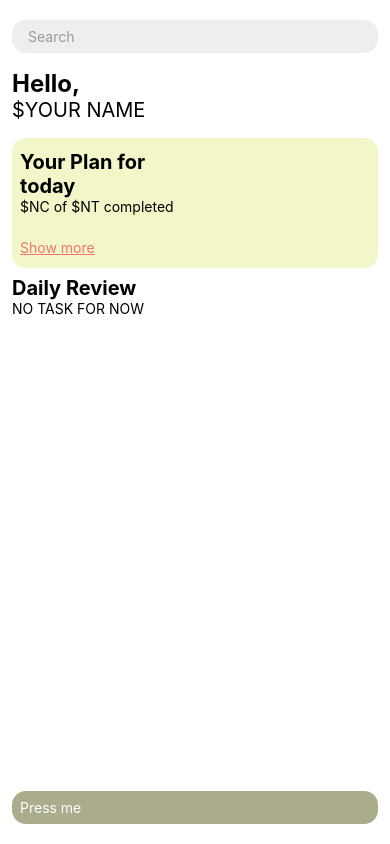
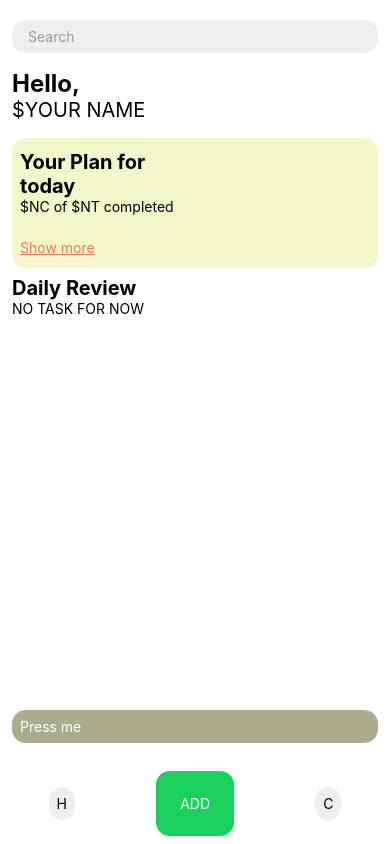
Before and after one commit to DavideMono/pills-reminder, a React Native app: screen / in a window 390 px wide. Built offline with nearby package versions, Linux system fonts and the light colour scheme.

Commit message:
feat: integrate bottom navigation

```diff
--- a/App.tsx
+++ b/App.tsx
@@ -1,7 +1,9 @@
 import React, { useCallback, useEffect, VFC } from 'react'
+import { StyleSheet, View } from 'react-native'
 import AsyncStorage from '@react-native-async-storage/async-storage'
 import { STORE_PILLS_KEY } from 'src/lib/constant'
 import { useStore } from 'src/lib/store'
+import BottomNavigation from 'src/components/BottomNavigation'
 import Home from 'src/pages/Home'
 
 const App: VFC = () => {
@@ -28,7 +30,16 @@ const App: VFC = () => {
     initializeStorage()
   }, [])
 
-  return <Home />
+  return (
+    <View style={styles.root}>
+      <Home />
+      <BottomNavigation />
+    </View>
+  )
 }
 
+const styles = StyleSheet.create({
+  root: { flex: 1 }
+})
+
 export default App
--- a/src/components/BottomNavigation.tsx
+++ b/src/components/BottomNavigation.tsx
@@ -1,30 +1,25 @@
 import React, { VFC } from 'react'
-import { View } from 'react-native'
+import { StyleSheet, View } from 'react-native'
 import Button from 'src/components/Button'
 
 const BottomNavigation: VFC = () => {
   return (
-    <View
-      style={{
-        display: 'flex',
-        flexDirection: 'row',
-        alignItems: 'center',
-        justifyContent: 'space-around',
-        padding: 8,
-        height: 60
-      }}
-    >
-      <Button styleRoot={{ height: 40, marginVertical: 5 }} text="H" onPress={() => {}} />
-      <Button
-        styleRoot={{ display: 'flex', alignItems: 'center', justifyContent: 'center' }}
-        color="primary"
-        text="ADD"
-        size="xl"
-        onPress={() => {}}
-      />
-      <Button styleRoot={{ height: 40, marginVertical: 5 }} text="C" onPress={() => {}} />
+    <View style={styles.root}>
+      <Button text="H" onPress={() => {}} />
+      <Button color="primary" text="ADD" size="big" onPress={() => {}} />
+      <Button text="C" onPress={() => {}} />
     </View>
   )
 }
 
+const styles = StyleSheet.create({
+  root: {
+    display: 'flex',
+    flexDirection: 'row',
+    alignItems: 'center',
+    justifyContent: 'space-around',
+    padding: 8
+  }
+})
+
 export default BottomNavigation
--- a/src/components/Button.tsx
+++ b/src/components/Button.tsx
@@ -17,7 +17,7 @@ type Props = {
   onPress: () => void
   color?: ThemeColor
   variant?: ThemeVariant
-  size?: 'sm' | 'md' | 'lg' | 'xl'
+  size?: 'sm' | 'md' | 'lg' | 'xl' | 'big'
   styleRoot?: StyleProp<ViewStyle>
   styleText?: StyleProp<TextStyle>
 }
@@ -28,7 +28,7 @@ const Button: VFC<Props> = ({ color = 'default', variant = 'text', size = 'md',
   const style = useMemo<StyleProp<ViewStyle>>(() => {
     const defaultStyle: StyleProp<ViewStyle> = [styles.button]
     const selector = styleMatcher as keyof typeof buttonContainerStyle
-    const sizeSelector = ('button' + capitalize(size)) as keyof typeof styles
+    const sizeSelector = `button${capitalize(size)}` as keyof typeof styles
     defaultStyle.push(buttonContainerStyle[selector], styles[sizeSelector], props.styleRoot)
     return defaultStyle
   }, [styleMatcher, size, props.styleRoot])
@@ -100,6 +100,9 @@ const styles = StyleSheet.create({
   },
   buttonXl: {
     padding: 16
+  },
+  buttonBig: {
+    padding: 24
   }
 })
 
```
